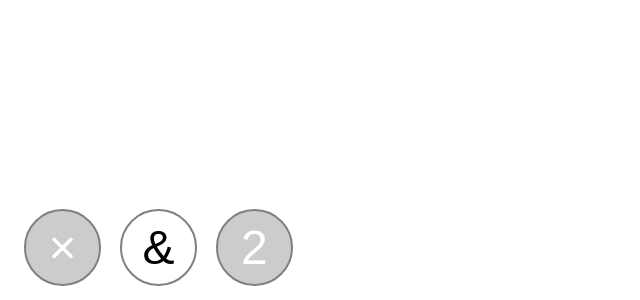
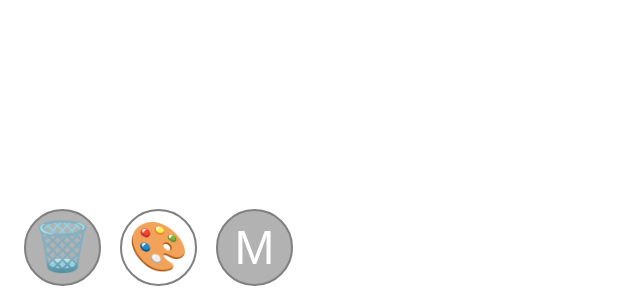
Before and after one commit to sksthrs/NowDraw, a website: page index.html in a window 1280 px wide. Shown: the part 500-800 px from the top of the page, without its empty margins (0-640 px from the left). Drawn offline with Linux system fonts and the light colour scheme.

Commit message:
visual updates v1.0.2

```diff
--- a/index.html
+++ b/index.html
@@ -4,8 +4,8 @@
   <meta charset="UTF-8">
   <meta http-equiv="X-UA-Compatible" content="IE=edge">
   <meta name="viewport" content="width=device-width, initial-scale=1.0">
-  <title>NowDraw</title>
-  <link href="main.css?20250308-02" rel="stylesheet">
+  <title>NowDraw 1.0.2</title>
+  <link href="main.css?20250309-01" rel="stylesheet">
   <meta name="description" content="NowDraw - 筆談用の手書きメモ">
   <meta property="og:title" content="NowDraw">
   <meta property="og:description" content="筆談用の手書きメモ">
@@ -22,10 +22,10 @@
 <body>
   <div id="app">
     <canvas id="canvas"></canvas>
-    <div id="erase" class="floating x1 semitrans">×</div>
-    <div id="color" class="floating x2">&</div>
-    <div id="weight" class="floating x3 semitrans">2</div>
+    <div id="erase" class="floating x1 semitrans">🗑️</div>
+    <div id="color" class="floating x2 semitrans">🎨</div>
+    <div id="weight" class="floating x3 semitrans">M</div>
   </div>
-  <script src="index.js?20250308"></script>
+  <script src="index.js?20250309-01"></script>
 </body>
 </html>
--- a/index.js
+++ b/index.js
@@ -211,9 +211,9 @@ document.addEventListener('DOMContentLoaded', (ev) => {
 
   function updateWeightButton() {
     const w = getWeightIndex();
-    if (w === 1) { _weightButton.textContent = '1'; }
-    else if (w === 3) { _weightButton.textContent = '3'; }
-    else { _weightButton.textContent = '2'; }
+    if (w === 1) { _weightButton.textContent = 'S'; }
+    else if (w === 3) { _weightButton.textContent = 'L'; }
+    else { _weightButton.textContent = 'M'; }
   }
 
   function setEventHandlers() {
--- a/main.css
+++ b/main.css
@@ -49,7 +49,7 @@ button {
 
 .semitrans {
   color: white;
-  background-color: rgb(0 0 0 / 20%);
+  background-color: rgb(0 0 0 / 30%);
 }
 
 /* ==================== Specific styles ==================== */
--- a/package.json
+++ b/package.json
@@ -1,6 +1,6 @@
 {
   "name": "nowdraw",
-  "version": "1.0.1",
+  "version": "1.0.2",
   "main": "index.html",
   "scripts": {
     "dev": "http-server",
--- a/sw.js
+++ b/sw.js
@@ -1,4 +1,4 @@
-const cacheName = 'NowMemo-v1.2.2'
+const cacheName = 'NowDraw-v1.0.2'
 const cacheUrls = [
   './',
   'index.html',
```
